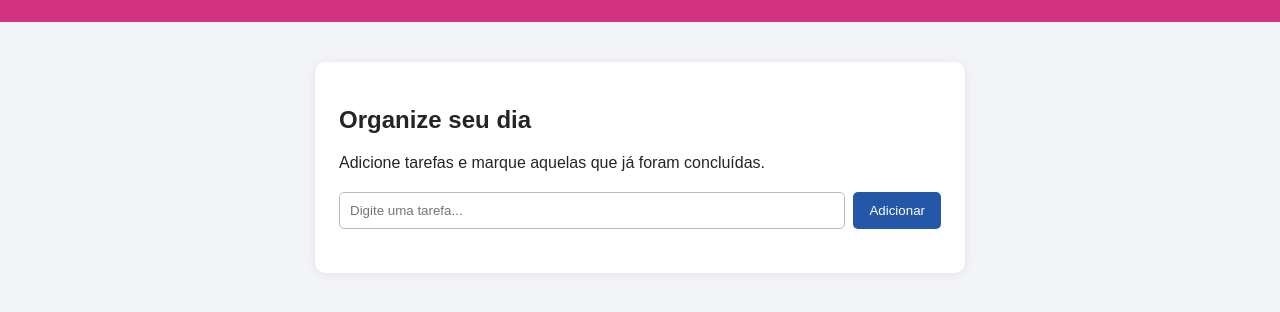
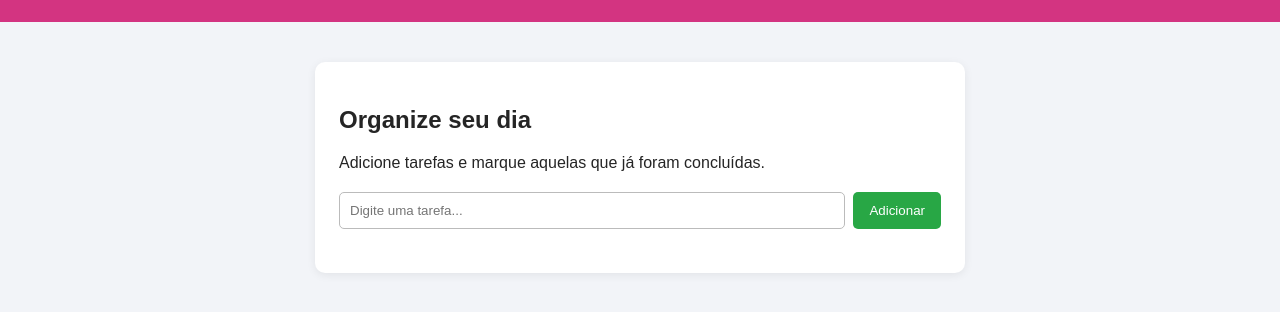
Before and after one commit to davi-muros/TRABALHO_GIT, a plain HTML site: page index.html in a window 1280 px wide. Shown: the part 124-436 px from the top of the page. Drawn offline with Linux system fonts and the light colour scheme.

Commit message:
Altera cor do botao para verde

```diff
--- a/style.css
+++ b/style.css
@@ -60,7 +60,7 @@ button {
     padding: 10px 16px;
     border: 0;
     border-radius: 5px;
-    background-color: #2457a7;
+    background-color: #28a745;
     color: white;
     cursor: pointer;
 }
```
